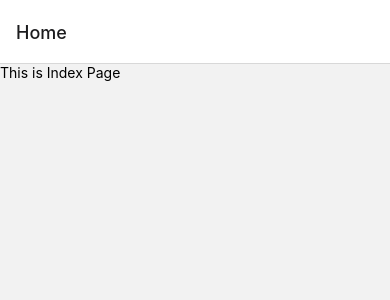
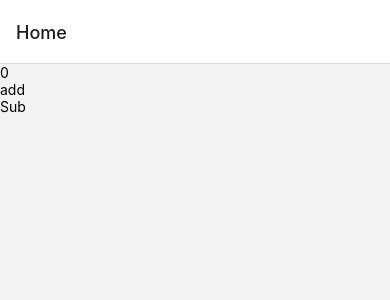
Before and after one commit to ItsMeVishal007/Native-Blog, a React Native app: screen / in a window 390 px wide. Shown: the top 300 px of the page. Built offline with nearby package versions, Linux system fonts and the light colour scheme.

Commit message:
adding context to app

```diff
--- a/App.js
+++ b/App.js
@@ -3,17 +3,20 @@ import React from "react";
 import { StyleSheet, Text, View } from "react-native";
 import { NavigationContainer } from "@react-navigation/native";
 import { createNativeStackNavigator } from "@react-navigation/native-stack";
-import Index from "./src/Index";
+import { BlogProvider } from "./src/contexts/BlogContext";
+import Index from "./src/screens/IndexScreen";
 
 const Stack = createNativeStackNavigator();
 
 export default function App() {
   return (
-    <NavigationContainer>
-      <Stack.Navigator>
-        <Stack.Screen name="Home" component={Index} />
-      </Stack.Navigator>
-    </NavigationContainer>
+    <BlogProvider>
+      <NavigationContainer>
+        <Stack.Navigator>
+          <Stack.Screen name="Home" component={Index} />
+        </Stack.Navigator>
+      </NavigationContainer>
+    </BlogProvider>
   );
 }
 
--- a/src/Index.js
+++ /dev/null
@@ -1,12 +0,0 @@
-import React from "react";
-import { Text, View, StyleSheet } from "react-native";
-
-const Index = () => {
-  return (
-    <View>
-      <Text>This is Index Page</Text>
-    </View>
-  );
-};
-
-export default Index;
--- /dev/null
+++ b/src/contexts/BlogContext.js
@@ -0,0 +1,14 @@
+import React, { useState } from "react";
+
+const BlogContext = React.createContext();
+
+export const BlogProvider = ({ children }) => {
+  const [val, setVal] = useState(0);
+  return (
+    <BlogContext.Provider value={{ val, setVal }}>
+      {children}
+    </BlogContext.Provider>
+  );
+};
+
+export default BlogContext;
--- /dev/null
+++ b/src/screens/IndexScreen.js
@@ -0,0 +1,28 @@
+import React, { useContext } from "react";
+import { Text, View, StyleSheet, TouchableOpacity } from "react-native";
+import BlogContext from "../contexts/BlogContext";
+
+const Index = () => {
+  const { val, setVal } = useContext(BlogContext);
+  return (
+    <View>
+      <Text>{val}</Text>
+      <TouchableOpacity
+        onPress={() => {
+          setVal((previousVal) => previousVal + 1);
+        }}
+      >
+        <Text>add</Text>
+      </TouchableOpacity>
+      <TouchableOpacity
+        onPress={() => {
+          setVal((previousVal) => previousVal - 1);
+        }}
+      >
+        <Text>Sub</Text>
+      </TouchableOpacity>
+    </View>
+  );
+};
+
+export default Index;
```
Also changed, not shown: 1 other file (tests, documents, lock files or other folders).
